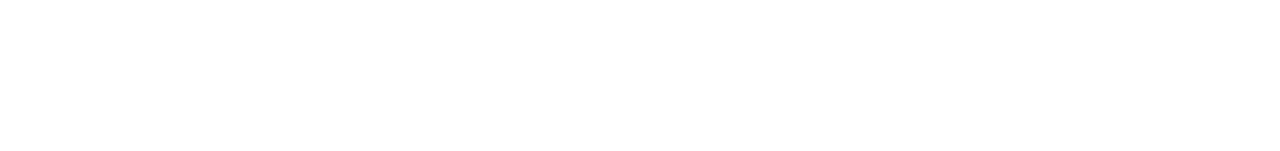
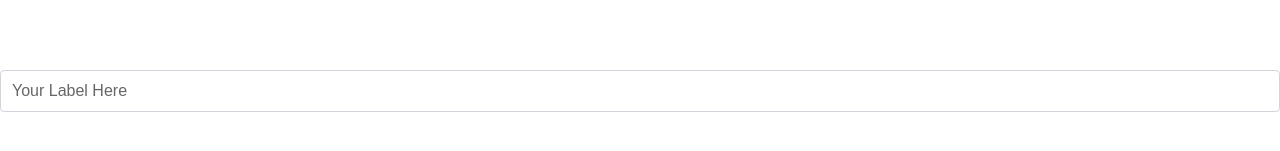
Before and after one commit to kendoriddy/next-app, a Next.js app: page /product-page in a window 1280 px wide. Shown: the part 373-524 px from the top of the page. Built offline with nearby package versions, Linux system fonts and the light colour scheme; sample sign-in values are in the browser's storage.

Commit message:
feat: create floating label input component

```diff
--- /dev/null
+++ b/src/components/registrationSteps/FloatingLabelInput.tsx
@@ -0,0 +1,40 @@
+import React, { useState } from "react";
+
+interface FloatingLabelInputProps {
+  label: string;
+  value: string;
+  onChange: (e: React.ChangeEvent<HTMLInputElement>) => void;
+}
+
+const FloatingLabelInput: React.FC<FloatingLabelInputProps> = ({ label, value, onChange }) => {
+  const [isFocused, setIsFocused] = useState(false);
+
+  const handleFocus = () => setIsFocused(true);
+  const handleBlur = () => {
+    if (!value) setIsFocused(false);
+  };
+
+  return (
+    <div className="relative w-full">
+      <label
+        className={`absolute left-3 transition-all duration-300 ease-in-out ${
+          isFocused || value
+            ? "top-0 text-xs text-[#00000099]"
+            : "top-1/2 -translate-y-1/2 text-[#00000099] text-base"
+        }`}
+      >
+        {label}
+      </label>
+      <input
+        type="text"
+        className="w-full px-3 py-2 border border-gray-300 rounded focus:outline-none focus:border-[#8A226F]"
+        value={value}
+        onChange={onChange}
+        onFocus={handleFocus}
+        onBlur={handleBlur}
+      />
+    </div>
+  );
+};
+
+export default FloatingLabelInput;
--- a/src/components/registrationSteps/StepThree.tsx
+++ b/src/components/registrationSteps/StepThree.tsx
@@ -1,6 +1,5 @@
 import InputField from "@/components/InputField";
-import UploadFile from "@/pages/ssr/onboarding/UploadFile";
-import Link from "next/link";
+import UploadFile from "@/components/UploadFile";
 import { toast } from "react-toastify";
 import { useRouter } from "next/router";
 
@@ -18,7 +17,7 @@
   const router = useRouter();
 
   const handleContinue = () => {
-    toast.success("Registration successful!", {
+    toast.success("Registration successful! Proceed to login", {
       position: "top-right",
       autoClose: 2000,
     });
--- a/src/pages/product-page.tsx
+++ b/src/pages/product-page.tsx
@@ -1,11 +1,13 @@
 // pages/products.tsx
-import { useContext, useEffect } from "react";
+import { useContext, useEffect, useState } from "react";
 import { AuthContext } from "../context/AuthContext";
 import { useRouter } from "next/router";
+import FloatingLabelInput from "@/components/registrationSteps/FloatingLabelInput";
 
 const ProductsPage = () => {
   const { isAuthenticated, loading, logout } = useContext(AuthContext);
   const router = useRouter();
+  const [inputValue, setInputValue] = useState("");
 
   useEffect(() => {
     if (!loading && !isAuthenticated) {
@@ -15,13 +17,23 @@
 
   if (loading) return <div>Loading...</div>;
 
+  const handleInputChange = (e: React.ChangeEvent<HTMLInputElement>) => {
+    setInputValue(e.target.value);
+  };
+
   return (
     <div>
       <h1>Protected Products Page</h1>
       <button onClick={logout} className="bg-red-500 text-white py-2 px-4 rounded-md">
         Logout
       </button>
-      {/* Products list can be here */}
+      <div className="flex flex-col items-center justify-center h-screen">
+        <FloatingLabelInput
+          label="Your Label Here"
+          value={inputValue}
+          onChange={handleInputChange}
+        />
+      </div>
     </div>
   );
 };
--- a/src/pages/ssg/onboarding/index.tsx
+++ b/src/pages/ssg/onboarding/index.tsx
@@ -3,7 +3,7 @@
 import InputField from "@/components/InputField";
 import Link from "next/link";
 import Image from "next/image";
-import UploadFile from "@/pages/ssr/onboarding/UploadFile";
+import UploadFile from "@/components/UploadFile";
 import StepThree from "@/components/registrationSteps/StepThree";
 import StepTwo from "@/components/registrationSteps/StepTwo";
 import StepOne from "@/components/registrationSteps/StepOne";
--- a/src/pages/ssr/onboarding/index.tsx
+++ b/src/pages/ssr/onboarding/index.tsx
@@ -40,7 +40,7 @@
           <span className="font-medium text-base">Get started</span>
         </button>
       ) : (
-        <Link href="/ssg/welcome">
+        <Link href="/ssr/welcome">
           <span className="self-start gap-2 mb-4 flex items-center justify-start">
             <Image src="/l-nav2.png" alt="back_arrow" width={10} height={10} />
             <span className="font-medium text-base">Get started</span>
```
Also changed, not shown: src/components/UploadFile.tsx (renamed from src/pages/ssr/onboarding/UploadFile.tsx).
